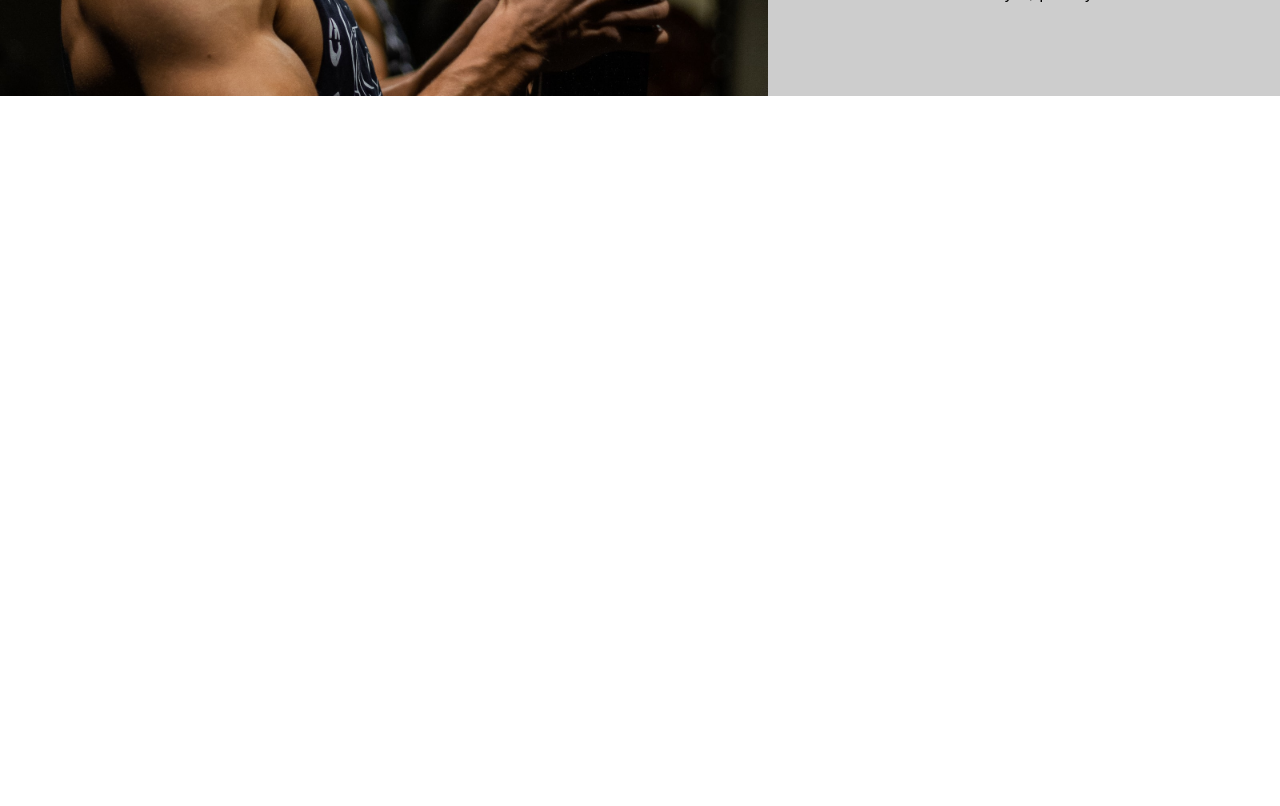
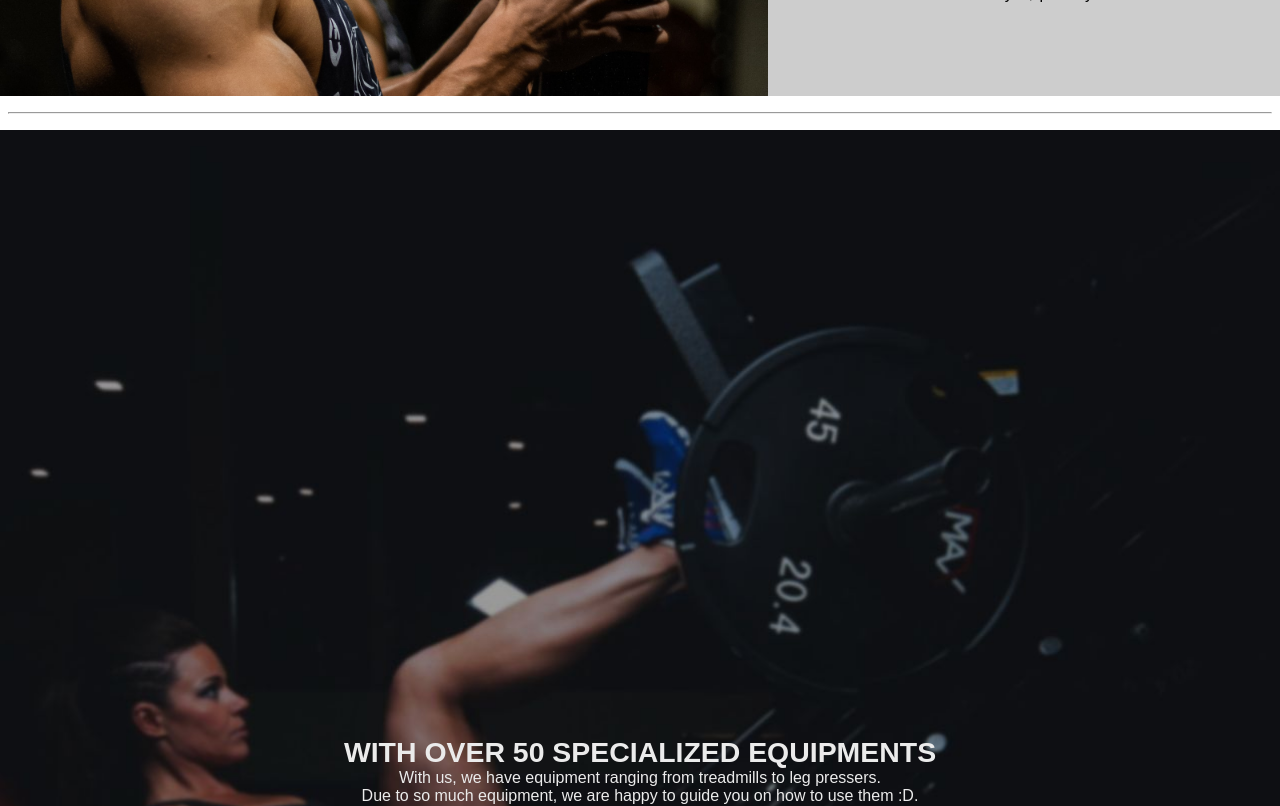
Before and after one commit to GitGudCode440/gym-website, a React (Create React App) app: page / in a window 1280 px wide. Shown: the part 640-1446 px from the top of the page. Before the commit the page ends 800 px from the top, so only its background shows below. Built offline with nearby package versions, Linux system fonts and the light colour scheme; the HTML template or start-up script is replaced by a standard one.

Commit message:
Added a lot of equipment section to the website

```diff
--- a/src/App.js
+++ b/src/App.js
@@ -1,12 +1,14 @@
 import './App.css';
-import Header from './components/Header';
-import Hero from './components/Hero';
+import Header from './components/Header.js';
+import Hero from './components/Hero.js';
+import ALotOfEquip from './components/LotOfEquip.js'
 
 function App() {
   return (
     <div id='App'>
       <Header></Header>
       <Hero></Hero>
+      <ALotOfEquip></ALotOfEquip>
     </div>
 
   );
--- /dev/null
+++ b/src/components/LotOfEquip.js
@@ -0,0 +1,26 @@
+function LotOfEquip() {
+    return (
+        <section id="a-lot-of-equipment">
+            <div className="wrapper">
+                <hr style={{ margin: '16px 0px' }} />
+            </div>
+            <div id="leg-press-lady" style={{
+              backgroundImage: `url('${require('../assets/leg_press_lady_mobile.jpg')}')`,
+              backgroundSize: 'cover',
+              backgroundPosition: 'center',
+              display: 'flex',
+              flexDirection: 'column',
+              justifyContent: 'center',
+              alignItems: 'center',
+              height: window.innerWidth
+            }}>
+            	<div className="wrapper">
+              	<h2 className='heading-2'>WITH OVER 50 SPECIALIZED EQUIPMENTS</h2>
+                <p className='content'>With us, we have equipment ranging from treadmills to leg pressers.<br />Due to so much equipment, we are happy to guide you on how to use them :D.</p>
+            	</div>
+            </div>
+        </section>
+    )
+}
+
+export default LotOfEquip
```
Also changed, not shown: src/assets/leg_press_lady.jpg (added), src/assets/leg_press_lady_mobile.jpg (added).
